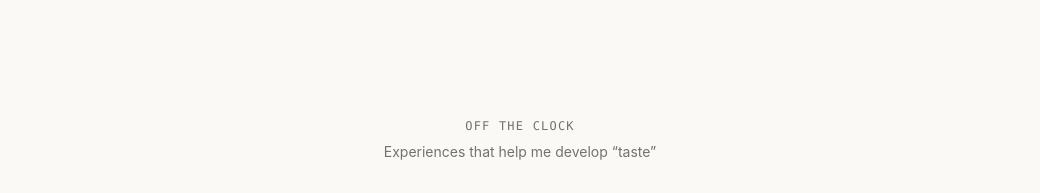
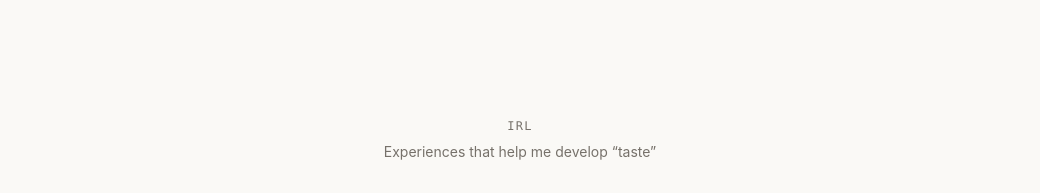
Before and after one commit to acaspx/portfolio-chops, a Next.js app: page / in a window 1280 px wide. Shown: the part 4245-4438 px from the top of the page, without its empty margins (120-1160 px from the left). Built offline with nearby package versions, Linux system fonts and the light colour scheme; no server answers.

Commit message:
Rename section kicker to IRL

```diff
--- a/components/EnjoyBubbles.tsx
+++ b/components/EnjoyBubbles.tsx
@@ -51,7 +51,7 @@ export default function EnjoyBubbles() {
     <section aria-label="Things I enjoy">
       <div className="mx-auto max-w-5xl px-6 pt-12 pb-10 sm:pt-14 sm:pb-12">
         <p className="text-center font-mono text-xs uppercase tracking-widest text-muted">
-          Off the clock
+          IRL
         </p>
         <p className="mt-2 text-center text-sm text-muted">
           Experiences that help me develop &ldquo;taste&rdquo;
```
